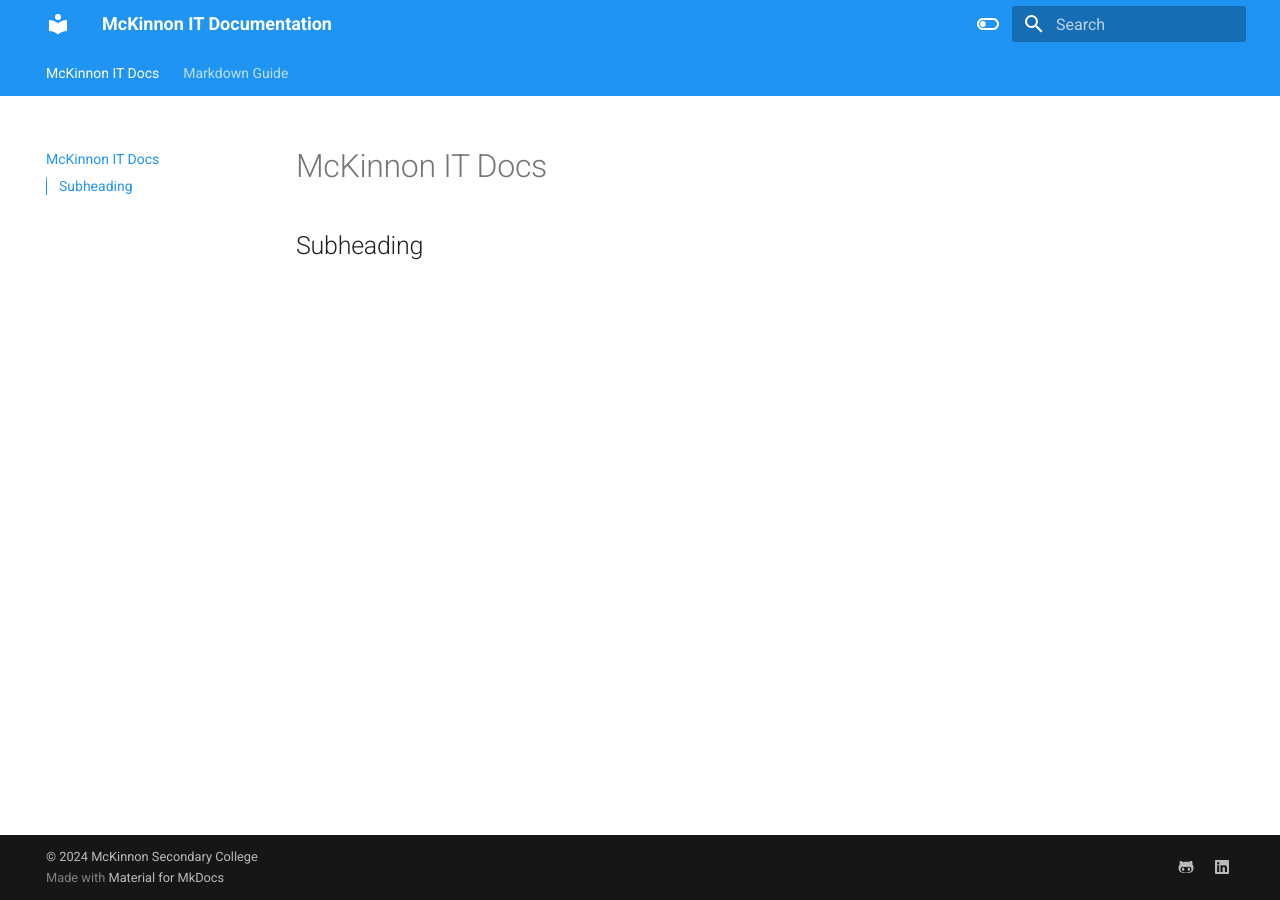
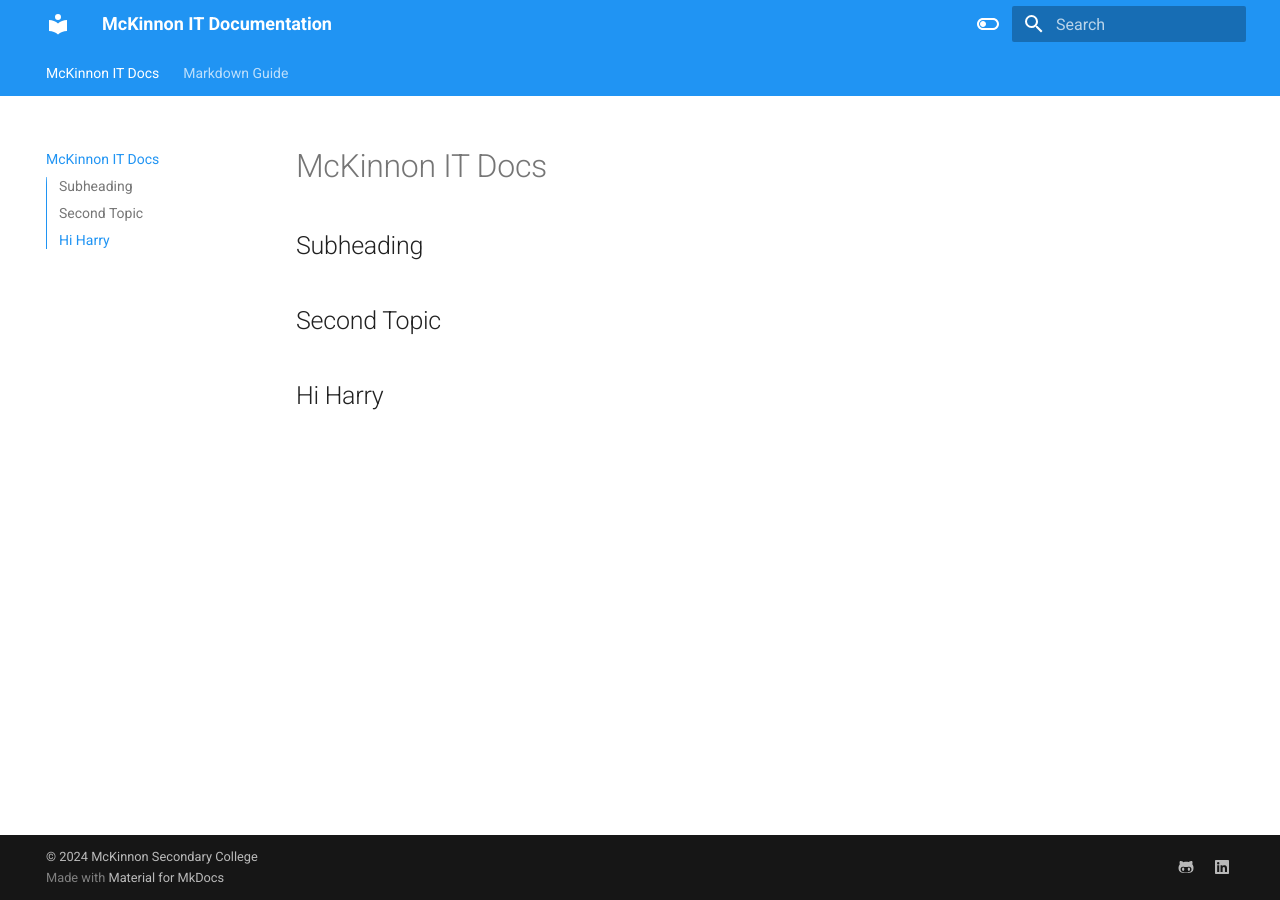
Before and after one commit to McKinnonIT/McKinnonIT-Docs, an MkDocs documentation site: the page built from docs/index.md, in a window 1280 px wide. Built offline with MkDocs 1.6.1 and Material for MkDocs 9.7.7, drawn with Linux system fonts in a browser that asks for light colours.

Commit message:
Update index.md
More example sub headings.

```diff
--- a/docs/index.md
+++ b/docs/index.md
@@ -1,3 +1,7 @@
 # McKinnon IT Docs
 
 ## Subheading
+
+## Second Topic
+
+## Hi Harry
```
